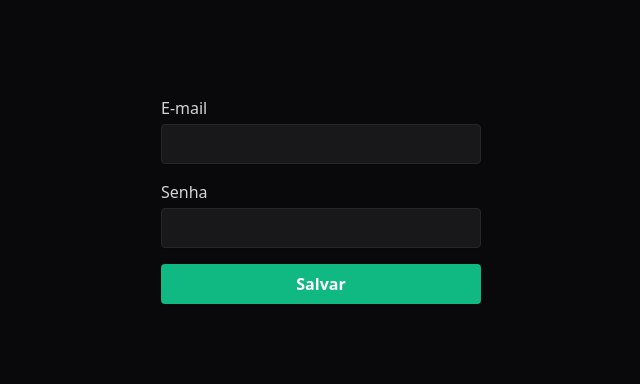
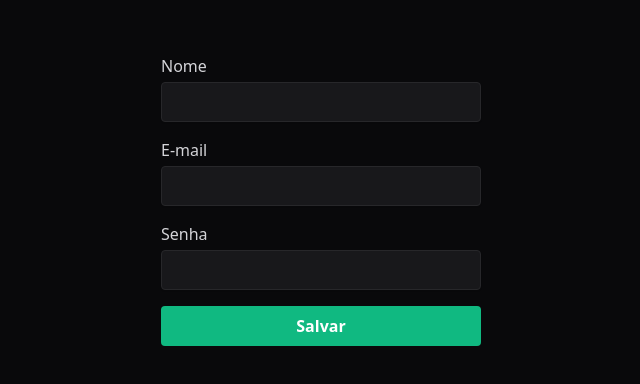
Before and after one commit to RenanFachin/RS_Workshop_Forms, a React (Vite) app: page / in a window 1280 px wide. Shown: the part 200-584 px from the top of the page, without its empty margins (319-959 px from the left). Built offline with nearby package versions, Linux system fonts and the light colour scheme.

Commit message:
cria novo campo de input (name) e realiza a transformação do dado

```diff
--- a/src/App.tsx
+++ b/src/App.tsx
@@ -5,10 +5,27 @@ import { z } from 'zod'
 import { zodResolver } from '@hookform/resolvers/zod'
 
 const createUserFormSchema = z.object({
+  name: z
+    .string()
+    .nonempty('O nome é obrigatório')
+    .transform((name) => {
+      // Trim para remover qualquer espaço extra
+      // split para dividir o nome e os sobrenomes
+      // Percorrendo com o map a primeira posição de cada array e transformando para uppercase
+      // Fazendo um join para unir o nome e os sobrenomes novamente
+      return name
+        .trim()
+        .split(' ')
+        .map((word) => {
+          return word[0].toLocaleUpperCase().concat(word.substring(1))
+        })
+        .join(' ')
+    }),
   email: z
     .string()
     .nonempty('O e-mail é obrigatório')
-    .email('Formato de e-mail inválido'),
+    .email('Formato de e-mail inválido')
+    .toLowerCase(),
   password: z.string().min(6, 'A senha precisa de no mínimo 6 caracteres'),
 })
 
@@ -31,7 +48,20 @@ export function App() {
         className="flex flex-col gap-4 w-full max-w-xs"
       >
         <div className="flex flex-col gap-1">
-          <label htmlFor="">E-mail</label>
+          <label htmlFor="name">Nome</label>
+          <input
+            type="text"
+            className="border border-zinc-800 shadow-sm rounded h-10 px-3 bg-zinc-900"
+            {...register('name')}
+          />
+
+          {formState.errors.email && (
+            <span>{formState.errors.email.message}</span>
+          )}
+        </div>
+
+        <div className="flex flex-col gap-1">
+          <label htmlFor="email">E-mail</label>
           <input
             type="email"
             className="border border-zinc-800 shadow-sm rounded h-10 px-3 bg-zinc-900"
@@ -44,7 +74,7 @@ export function App() {
         </div>
 
         <div className="flex flex-col gap-1">
-          <label htmlFor="">Senha</label>
+          <label htmlFor="password">Senha</label>
           <input
             type="password"
             className="border border-zinc-800 shadow-sm rounded h-10 px-3 bg-zinc-900"
```
